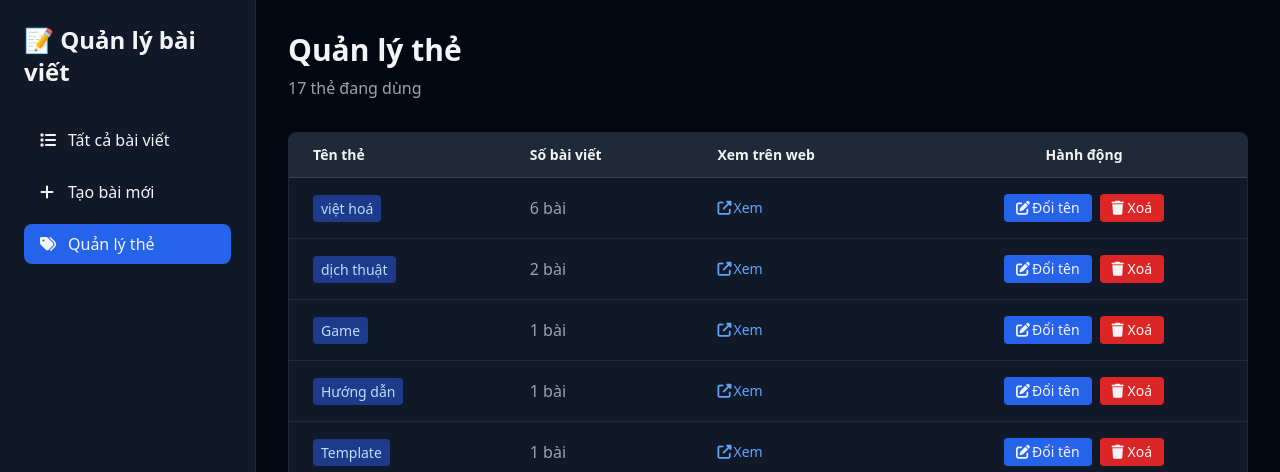
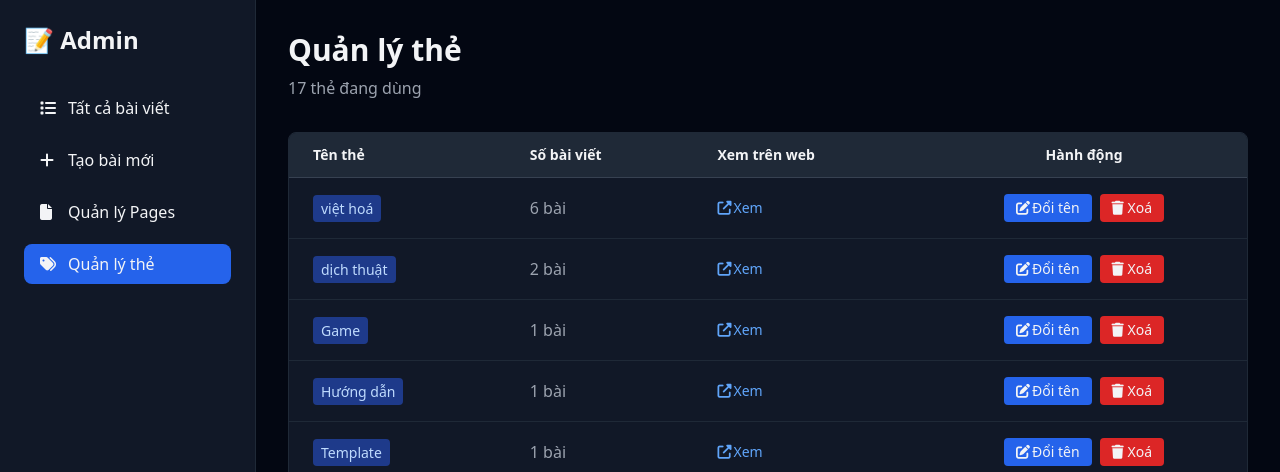
Before and after one commit to ncnzit/viethoa, a Flask app: page /tags in a window 1280 px wide. Shown: the top 472 px of the page. Run offline with Flask 3, Linux system fonts and the light colour scheme; some libraries are stand-ins or nearby versions.

Commit message:
fix: Rename 'Quản lý bài viết' to 'Admin', add Pages link to tags.html sidebar

```diff
--- a/tools/templates/edit.html
+++ b/tools/templates/edit.html
@@ -29,7 +29,7 @@
 <body class="bg-gray-950 text-gray-100 min-h-screen">
     <div class="flex h-screen overflow-hidden">
         <aside class="w-64 bg-gray-900 border-r border-gray-800 p-6 flex flex-col">
-            <h1 class="text-2xl font-bold mb-8">📝 Quản lý bài viết</h1>
+            <h1 class="text-2xl font-bold mb-8">📝 Admin</h1>
             <nav class="space-y-3 flex-1">
                 <a href="/" class="flex items-center gap-3 px-4 py-2 rounded-lg hover:bg-gray-800 transition">
                     <i class="fas fa-list w-4"></i> Tất cả bài viết
--- a/tools/templates/edit_page.html
+++ b/tools/templates/edit_page.html
@@ -29,7 +29,7 @@
 <body class="bg-gray-950 text-gray-100 min-h-screen">
     <div class="flex h-screen overflow-hidden">
         <aside class="w-64 bg-gray-900 border-r border-gray-800 p-6 flex flex-col">
-            <h1 class="text-2xl font-bold mb-8">📝 Quản lý bài viết</h1>
+            <h1 class="text-2xl font-bold mb-8">📝 Admin</h1>
             <nav class="space-y-3 flex-1">
                 <a href="/" class="flex items-center gap-3 px-4 py-2 rounded-lg hover:bg-gray-800 transition">
                     <i class="fas fa-list w-4"></i> Tất cả bài viết
--- a/tools/templates/index.html
+++ b/tools/templates/index.html
@@ -11,7 +11,7 @@
     <div class="flex h-screen overflow-hidden">
         <!-- Sidebar -->
         <aside class="w-64 bg-gray-900 border-r border-gray-800 p-6 flex flex-col">
-            <h1 class="text-2xl font-bold mb-8">📝 Quản lý bài viết</h1>
+            <h1 class="text-2xl font-bold mb-8">📝 Admin</h1>
             <nav class="space-y-3 flex-1">
                 <a href="/" class="flex items-center gap-3 px-4 py-2 rounded-lg bg-blue-600 hover:bg-blue-700 transition">
                     <i class="fas fa-list w-4"></i> Tất cả bài viết
--- a/tools/templates/pages.html
+++ b/tools/templates/pages.html
@@ -10,7 +10,7 @@
 <body class="bg-gray-950 text-gray-100 min-h-screen">
     <div class="flex h-screen overflow-hidden">
         <aside class="w-64 bg-gray-900 border-r border-gray-800 p-6 flex flex-col">
-            <h1 class="text-2xl font-bold mb-8">📝 Quản lý bài viết</h1>
+            <h1 class="text-2xl font-bold mb-8">📝 Admin</h1>
             <nav class="space-y-3 flex-1">
                 <a href="/" class="flex items-center gap-3 px-4 py-2 rounded-lg hover:bg-gray-800 transition">
                     <i class="fas fa-list w-4"></i> Tất cả bài viết
--- a/tools/templates/tags.html
+++ b/tools/templates/tags.html
@@ -11,13 +11,16 @@
     <div class="flex h-screen overflow-hidden">
         <!-- Sidebar -->
         <aside class="w-64 bg-gray-900 border-r border-gray-800 p-6 flex flex-col">
-            <h1 class="text-2xl font-bold mb-8">📝 Quản lý bài viết</h1>
+            <h1 class="text-2xl font-bold mb-8">📝 Admin</h1>
             <nav class="space-y-3 flex-1">
                 <a href="/" class="flex items-center gap-3 px-4 py-2 rounded-lg hover:bg-gray-800 transition">
                     <i class="fas fa-list w-4"></i> Tất cả bài viết
                 </a>
                 <a href="/new" class="flex items-center gap-3 px-4 py-2 rounded-lg hover:bg-gray-800 transition">
                     <i class="fas fa-plus w-4"></i> Tạo bài mới
+                </a>
+                <a href="/pages" class="flex items-center gap-3 px-4 py-2 rounded-lg hover:bg-gray-800 transition">
+                    <i class="fas fa-file w-4"></i> Quản lý Pages
                 </a>
                 <a href="/tags" class="flex items-center gap-3 px-4 py-2 rounded-lg bg-blue-600 hover:bg-blue-700 transition">
                     <i class="fas fa-tags w-4"></i> Quản lý thẻ
```
